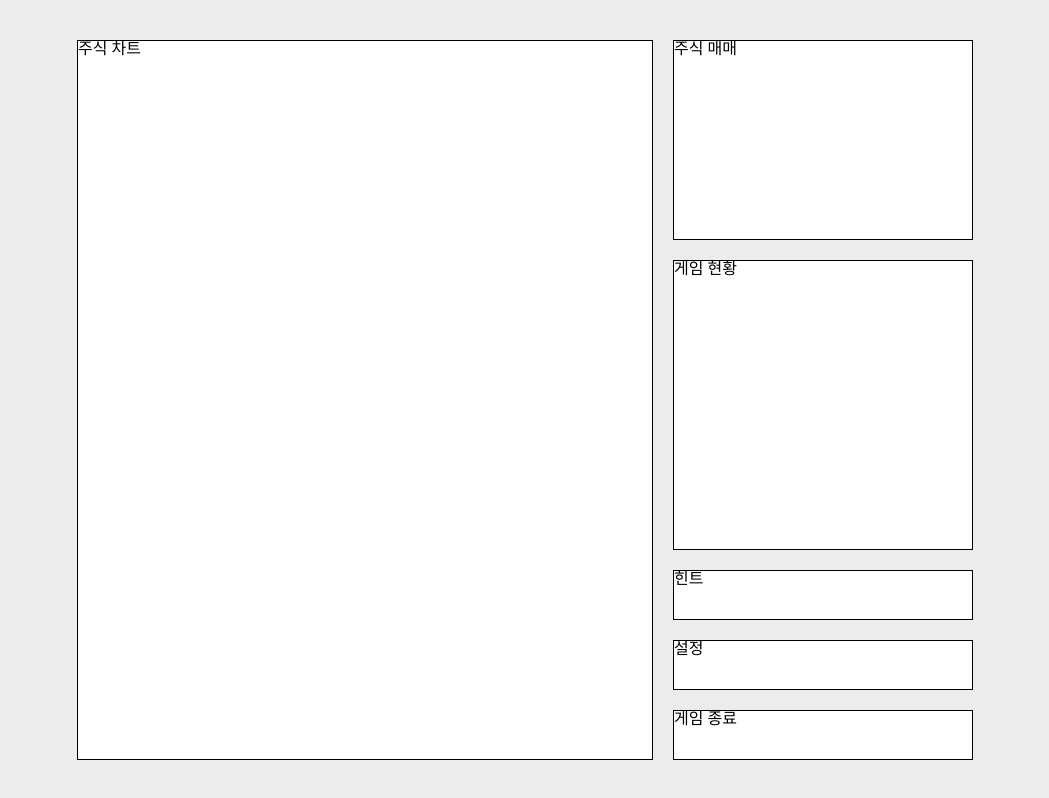
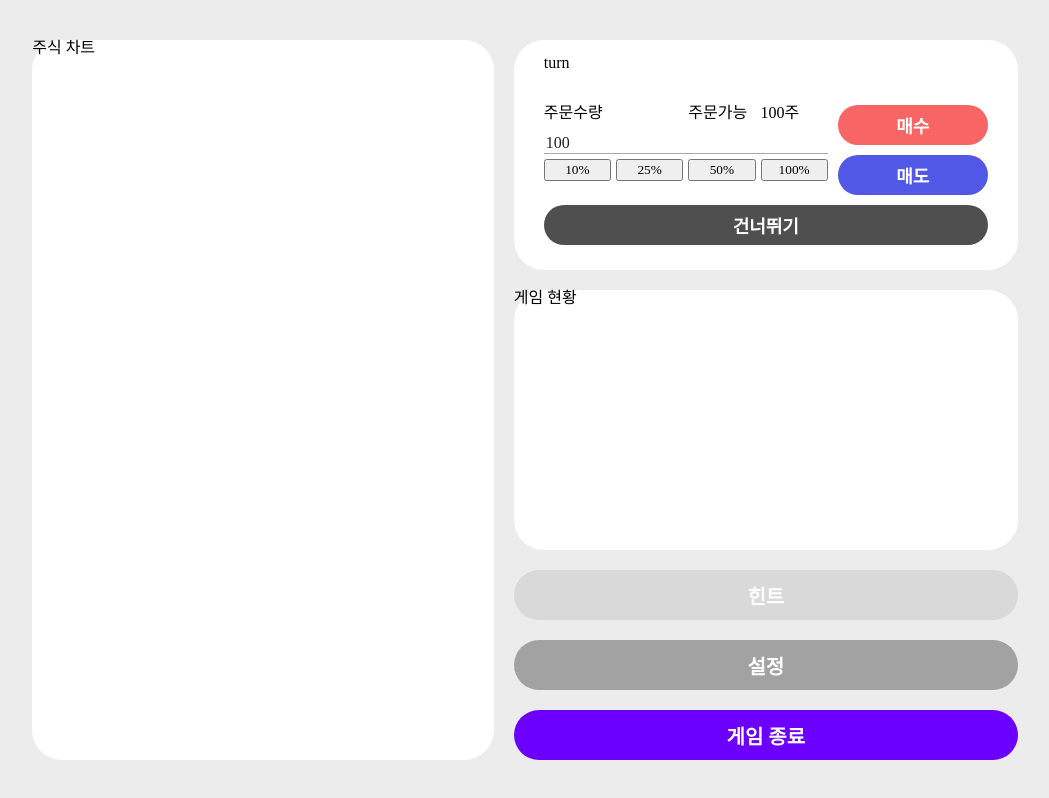
Before and after one commit to KUMA93/ChartFlow, a React (Create React App) app in the folder FrontEnd/chartflow/: page /game in a window 1280 px wide. Shown: the whole page, without its empty margins (115-1164 px from the left). Built offline with nearby package versions, Linux system fonts and the light colour scheme; a web font is replaced by a local one.

Commit message:
Feat: 차트게임 주식매매 기능 구현

```diff
--- /dev/null
+++ b/FrontEnd/chartflow/src/components/BuySell/BuySell.module.css
@@ -0,0 +1,49 @@
+.container {
+    display: grid;
+    height: 100;
+    margin: 15px 30px;
+    grid-gap: 10px;
+    grid-template-areas:
+      "turn turn"
+      "order buybtn"
+      "order sellbtn"
+      "skip skip";
+    grid-template-rows: 1fr 1fr 1fr 1fr;
+    grid-template-columns: 1fr 150px;
+  }
+
+  .turn {
+    grid-area: turn;
+  }
+
+  .order {
+    grid-area: order;
+    width: fit-content;
+
+  }
+
+  .container > button {
+    border-radius: 100px;
+    height: 40px;
+    flex-shrink: 0;
+    color: #fff;
+    font-size: 18px;
+    font-weight: 800;
+    border: 0;
+  }
+
+  .buybtn {
+    grid-area: buybtn;
+    background: #F86565;
+  }
+
+
+  .sellbtn {
+    grid-area: sellbtn;
+    background-color: #5258E6;
+  }
+
+  .skip {
+    grid-area: skip;
+    background-color: rgba(0, 0, 0, 0.69);;
+  }
--- /dev/null
+++ b/FrontEnd/chartflow/src/components/BuySell/index.jsx
@@ -0,0 +1,18 @@
+import styles from './BuySell.module.css'
+import Order from '../Order';
+
+function BuySell() {
+    return (
+        <>
+        <div className={styles.container}>
+            <div className={styles.turn}>turn</div>
+            <div className={styles.order}><Order/></div>
+            <button className={styles.buybtn}>매수</button>
+            <button className={styles.sellbtn}>매도</button>
+            <button className={styles.skip}>건너뛰기</button>
+        </div>
+        </>
+    )
+}
+
+export default BuySell;
--- /dev/null
+++ b/FrontEnd/chartflow/src/components/Order/Order.module.css
@@ -0,0 +1,42 @@
+.container2 {
+    display: grid;
+    height: 100;
+    width: fit-content;
+    grid-gap: 5px;
+    grid-template-areas:
+      "quantity quantity available availquant"
+      "input input input input"
+      "btn10 btn25 btn50 btn100";
+
+    grid-template-rows: 1fr 1fr 1fr;
+    grid-template-columns: 1fr 1fr 1fr 1fr;
+  }
+
+  .quantity {
+    grid-area: quantity;
+  }
+
+  .available {
+    grid-area: available;
+  }
+
+  .availquant {
+    grid-area: availquant;
+  }
+
+  .input {
+    grid-area: input;
+  }
+
+  .btn10 {
+    grid-area: btn10;
+  }
+  .btn25 {
+    grid-area: btn25;
+  }
+  .btn50 {
+    grid-area: btn50;
+  }
+  .btn100 {
+    grid-area: btn100;
+  }
--- /dev/null
+++ b/FrontEnd/chartflow/src/components/Order/index.jsx
@@ -0,0 +1,33 @@
+import { useState } from 'react';
+import styles from './Order.module.css'
+
+function Order() {
+    const originStocks = 100
+    const [availstocks,setAvailstocks] = useState(originStocks)
+    const handleStocks10 = () => {
+        setAvailstocks(originStocks*0.1)
+    }
+    const handleStocks25 = () => {
+        setAvailstocks(originStocks*0.25)
+    }
+    const handleStocks50 = () => {
+        setAvailstocks(originStocks*0.5)
+    }
+    const handleStocks100 = () => {
+        setAvailstocks(originStocks*1)
+    }
+    return (
+        <div className={styles.container2}>
+            <div className={styles.quantity}>주문수량</div>
+            <div className={styles.available}>주문가능</div>
+            <div className={styles.availquant}>{originStocks}주</div>
+            <input type='number' value={availstocks} className={styles.input}/>
+            <button className={styles.btn10} onClick={handleStocks10}>10%</button>
+            <button className={styles.btn25} onClick={handleStocks25}>25%</button>
+            <button className={styles.btn50} onClick={handleStocks50}>50%</button>
+            <button className={styles.btn100} onClick={handleStocks100}>100%</button>
+        </div>
+    )
+}
+
+export default Order;
--- a/FrontEnd/chartflow/src/pages/ChartGame/ChartGame.module.css
+++ b/FrontEnd/chartflow/src/pages/ChartGame/ChartGame.module.css
@@ -2,20 +2,36 @@
   display: grid;
   grid-gap: 20px;
   height: 90vh;
+  margin-left: -5%;
+  margin-right: -5%;
   grid-template-areas:
     "chart buysell"
     "chart status"
     "chart hint"
     "chart settings"
     "chart end";
-  grid-template-rows: 200px 1fr 50px 50px 50px;
-  grid-template-columns: 1fr 300px;
+  grid-template-rows: 230px 1fr 50px 50px 50px;
+  grid-template-columns: 2fr 1fr;
 }
 
-.container div {
-  border: 0.1em solid black;
+.container > div {
+  border-radius: 30px;
+  border: 0;
+  flex-shrink: 0;
   background-color: #fff;
 }
+
+.container > button {
+  border-radius: 30px;
+  color: #fff;
+  font-weight: 600;
+  text-align: center;
+  font-size: 20px;
+  font-weight: 800;
+  border: 0;
+  flex-shrink: 0;
+}
+
 .chart {
   grid-area: chart;
 }
@@ -30,12 +46,15 @@
 
 .hint {
   grid-area: hint;
+  background-color: #D9D9D9;
 }
 
 .settings {
   grid-area: settings;
+  background-color: #A2A2A2;
 }
 
 .end {
   grid-area: end;
+  background-color: #6C00FF;
 }
--- a/FrontEnd/chartflow/src/pages/ChartGame/index.jsx
+++ b/FrontEnd/chartflow/src/pages/ChartGame/index.jsx
@@ -1,14 +1,19 @@
 import styles from "./ChartGame.module.css";
+import BuySell from '../../components/BuySell'
 
 const ChartGame = () => {
+  const handleFinish = () => {
+      window.location.href = "/";
+  }
+
   return (
     <div className={styles.container}>
       <div className={styles.chart}>주식 차트</div>
-      <div className={styles.buysell}>주식 매매</div>
+      <div className={styles.buysell}><BuySell/></div>
       <div className={styles.status}>게임 현황</div>
-      <div className={styles.hint}>힌트</div>
-      <div className={styles.settings}>설정</div>
-      <div className={styles.end}>게임 종료</div>
+      <button className={styles.hint}>힌트</button>
+      <button className={styles.settings}>설정</button>
+      <button className={styles.end} onClick={handleFinish}>게임 종료</button>
     </div>
   );
 };
--- a/FrontEnd/chartflow/src/pages/MainPage/MainPage.module.css
+++ b/FrontEnd/chartflow/src/pages/MainPage/MainPage.module.css
@@ -8,7 +8,7 @@
     "hotUpdate gotoGame"
     "hotUpdate rankWeekly"
     "footer footer";
-  grid-template-rows: 300px 90px 200px 100px;
+  grid-template-rows: 300px 90px 1fr 100px;
 }
 
 .header {
--- a/FrontEnd/chartflow/src/pages/MainPage/index.jsx
+++ b/FrontEnd/chartflow/src/pages/MainPage/index.jsx
@@ -7,6 +7,9 @@ import Footer from "../../components/Footer";
 import styles from "./MainPage.module.css";
 
 const MainPage = () => {
+  const handleGame = () => {
+    window.location.href = "/game";
+  }
   return (
     <>
       <Header />
@@ -17,7 +20,7 @@ const MainPage = () => {
         <div className={styles.hotUpdate}>
           <HotUpdate />
         </div>
-        <div className={styles.gotoGame}>차트게임 하러가기</div>
+        <div className={styles.gotoGame} onClick={handleGame}>차트게임 하러가기</div>
         <div className={styles.rankWeekly}>
           <RankWeekly />
         </div>
```
